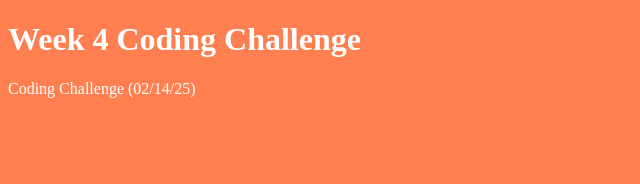
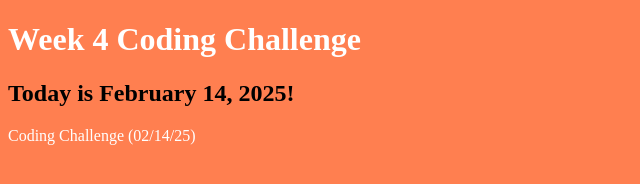
Before and after one commit to kim038/Week-4, a plain HTML site: page index.html in a window 1280 px wide. Shown: the whole page, without its empty margins (0-640 px from the left). Drawn offline with Linux system fonts and the light colour scheme.

Commit message:
betty adding the date.html

```diff
--- a/index.html
+++ b/index.html
@@ -3,6 +3,7 @@
 
 <body>
     <h1>Week 4 Coding Challenge</h1>
+    <h2>Today is February 14, 2025!</h2>
     <p>Coding Challenge (02/14/25)</p>
 </body>
 
```
